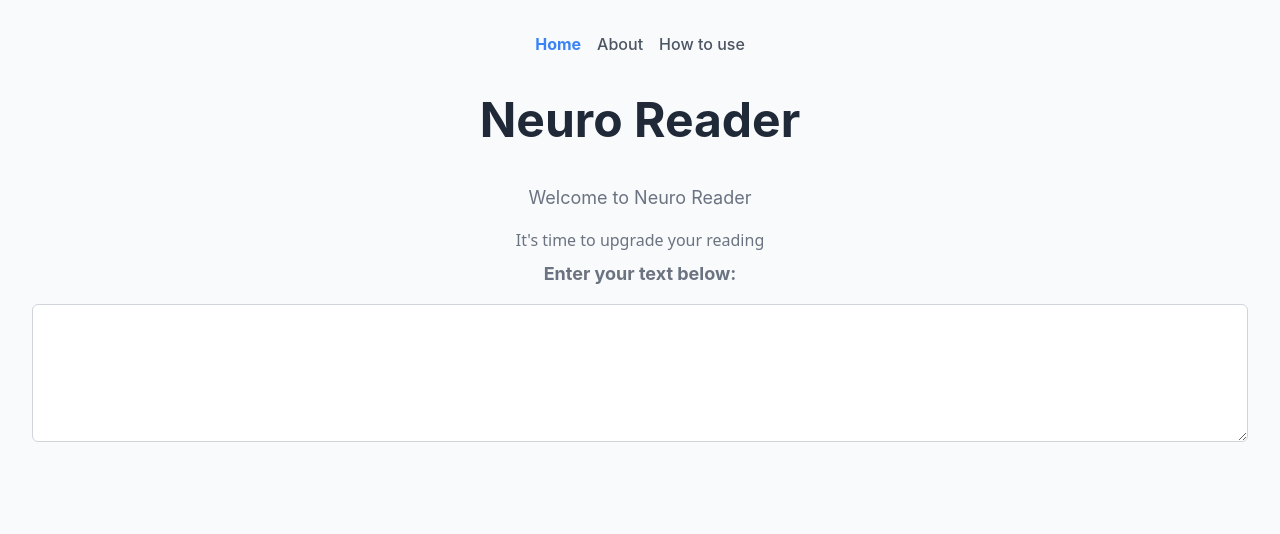
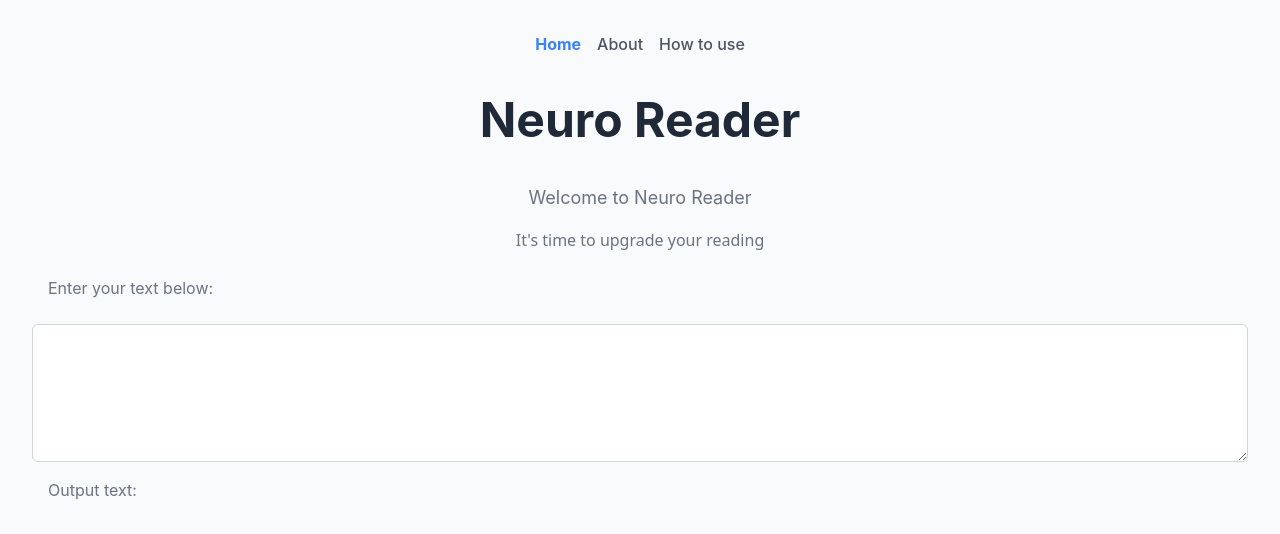
Before and after one commit to laurencetuchin/neuroreader, a React (Vite) app in the folder neuro-reader/: page / in a window 1280 px wide. Shown: the top 534 px of the page. Built offline with nearby package versions, Linux system fonts and the light colour scheme.

Commit message:
Update standard prompts for user

```diff
--- a/neuro-reader/src/features/NeuroReader.jsx
+++ b/neuro-reader/src/features/NeuroReader.jsx
@@ -49,7 +49,7 @@ export default function NeuroReader() {
 
       return (
         <div className="flex flex-col">
-          <label className="mb-2 font-bold text-lg" htmlFor="input-text">
+          <label className="text-left mb-2 px-4 py-2 mt-2 text-base" htmlFor="input-text">
             Enter your text below:
           </label>
           <textarea
@@ -59,7 +59,7 @@ export default function NeuroReader() {
             id="input-text"
             rows={5}
           />
-          <div className='py-4'></div>
+          <div className='py-4 text-left text-base px-4'><p>Output text:</p></div>
           <div className="text-lg py-4 text-left  rounded-md py-2 px-4 mt-2">
             {boldFirstLetters(inputValue)}
           </div>
```
